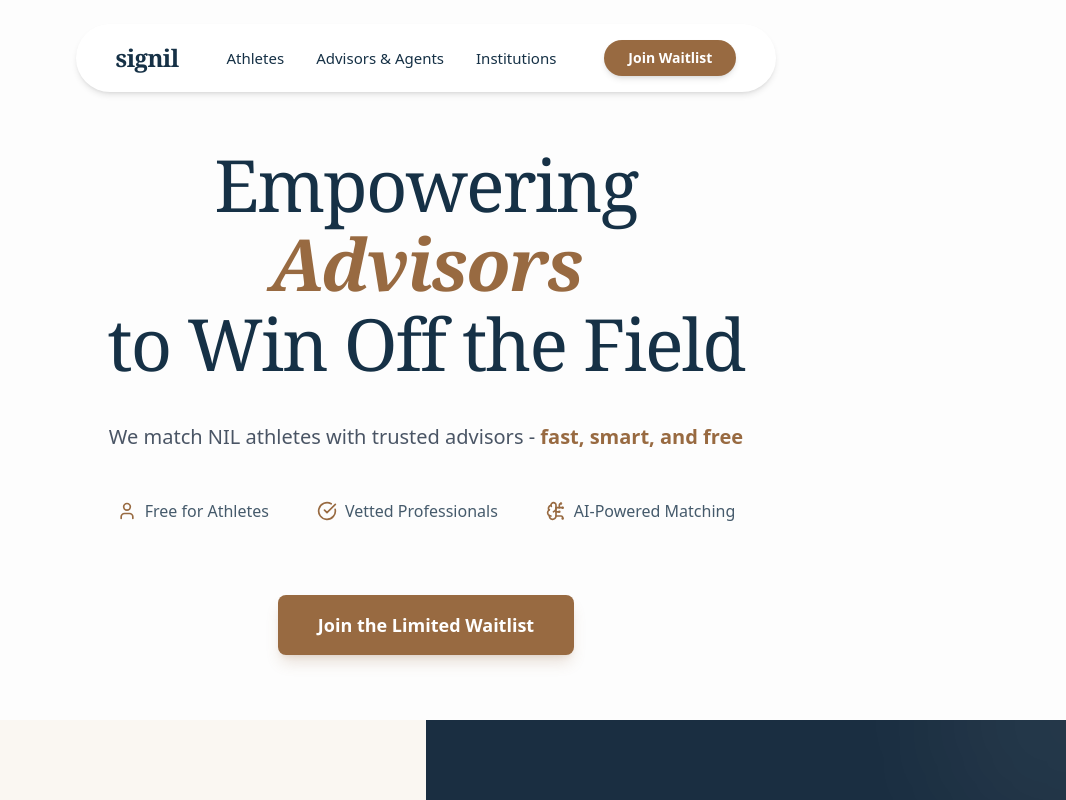
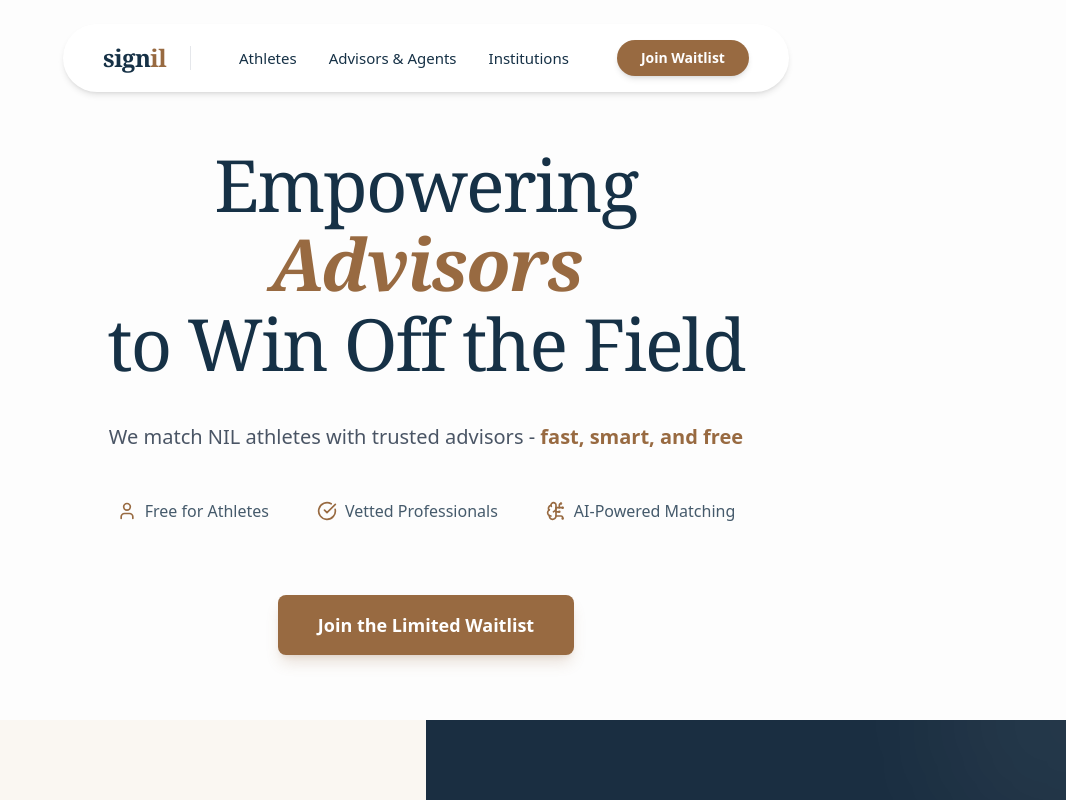
Before and after one commit to bilals2008/signil, a React (Vite) app in the folder client/: page / in a window 1280 px wide. Shown: the top 800 px of the page, without its empty margins (214-1280 px from the left). Built offline with nearby package versions, Linux system fonts and the light colour scheme.

Commit message:
update the navbar logo

```diff
--- a/client/src/components/layout/Navbar.jsx
+++ b/client/src/components/layout/Navbar.jsx
@@ -18,9 +18,15 @@ const Navbar = () => {
         <div className={`fixed top-6 left-1/2 -translate-x-1/2 z-50 w-full flex justify-center transition-all duration-300 ${scrolled ? 'top-4' : 'top-6'}`}>
             <nav className="bg-white rounded-full px-10 py-4 shadow-md flex items-center justify-between gap-12 transition-all duration-300">
                 {/* Logo */}
-                <a href="/" className="text-2xl font-serif font-bold text-[#163146] tracking-tight hover:opacity-90 transition-opacity">
-                    signil
-                </a>
+                <div className="flex items-center gap-6">
+                    <a href="/" className="text-2xl font-serif font-bold tracking-tight hover:opacity-90 transition-opacity flex items-center">
+                        <span className="text-[#163146]">sign</span>
+                        <span className="text-[#986a41]">il</span>
+                    </a>
+
+                    {/* Vertical Separator */}
+                    <div className="h-6 w-px bg-gray-200 hidden md:block"></div>
+                </div>
 
                 {/* Links */}
                 <div className="hidden md:flex items-center gap-8">
```
